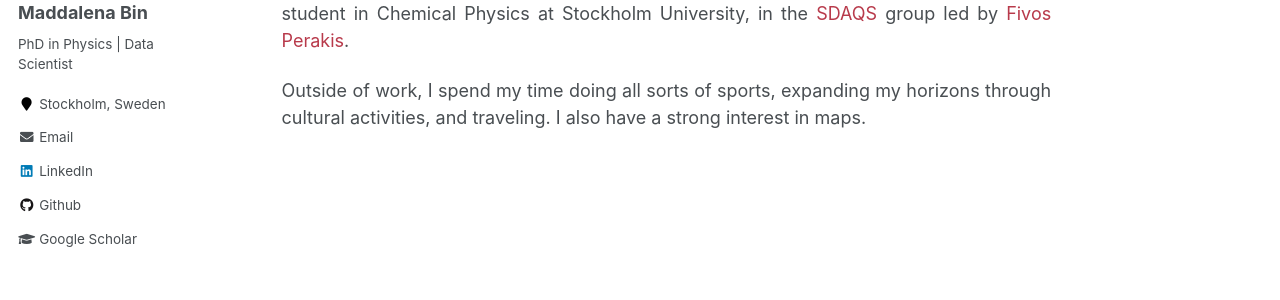
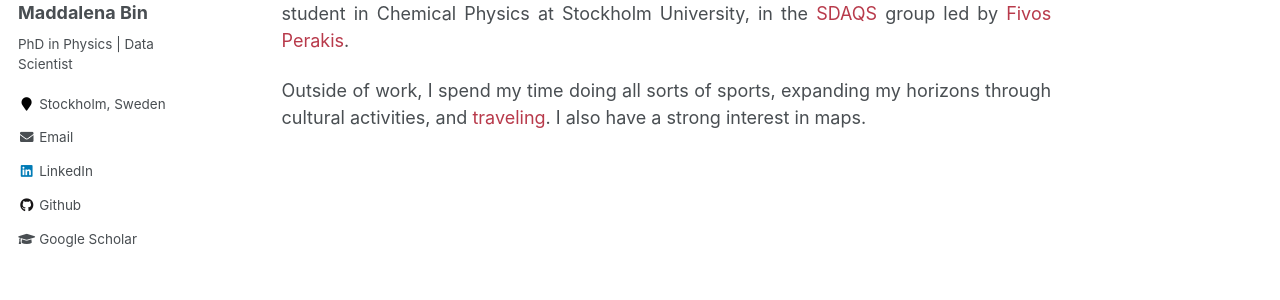
Before and after one commit to maddalenabin/maddalenabin.github.io, a Jekyll site: the page built from _pages/about.md, in a window 1280 px wide. Shown: the part 260-560 px from the top of the page. Built offline with Jekyll 4.4.1, drawn with Linux system fonts in a browser that asks for light colours; part of the change alters nothing that is shown.

```diff
--- a/_pages/about.md
+++ b/_pages/about.md
@@ -16,4 +16,4 @@ Hello!
 
 I'm starting my journey to become a data scientist with expertise in ML/AI. I was a PhD student in Chemical Physics at Stockholm University, in the [SDAQS](https://sdaqs.fysik.su.se/index.html) group led by [Fivos Perakis](https://www.su.se/english/profiles/fpera-1.260748).
 
-Outside of work, I spend my time doing all sorts of sports, expanding my horizons through cultural activities, and traveling. I also have a strong interest in maps.
+Outside of work, I spend my time doing all sorts of sports, expanding my horizons through cultural activities, and [traveling](https://www.polarsteps.com/MaddalenaBin/16318381-post-phd-trip?s=181e0c8b-df65-4d8f-a01f-487f6ed32d42). I also have a strong interest in maps.
```
